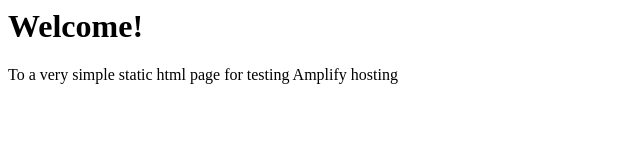
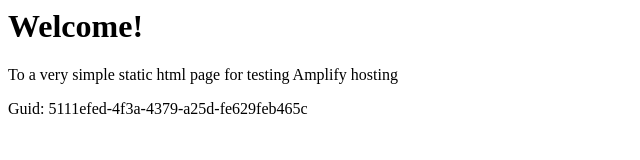
Before and after one commit to aws-aemilia-gru/Github-PR-Commit-Integration-Test-DoNotTouch-Gith-P5X5MO5I-v1-prod-sa-east-1, a website: page src/index.html in a window 1280 px wide. Shown: the whole page, without its empty margins (0-640 px from the left). Drawn offline with Linux system fonts and the light colour scheme.

Commit message:
commit from integ tests

```diff
--- a/src/index.html
+++ b/src/index.html
@@ -1,3 +1,5 @@
+
+
 <html lang="en">
 
 <head>
@@ -10,6 +12,6 @@
 <body>
     <h1>Welcome!</h1>
     <p>To a very simple static html page for testing Amplify hosting</p>
-</body>
+    <p>Guid: 5111efed-4f3a-4379-a25d-fe629feb465c</p></body>
 
 </html>
```
